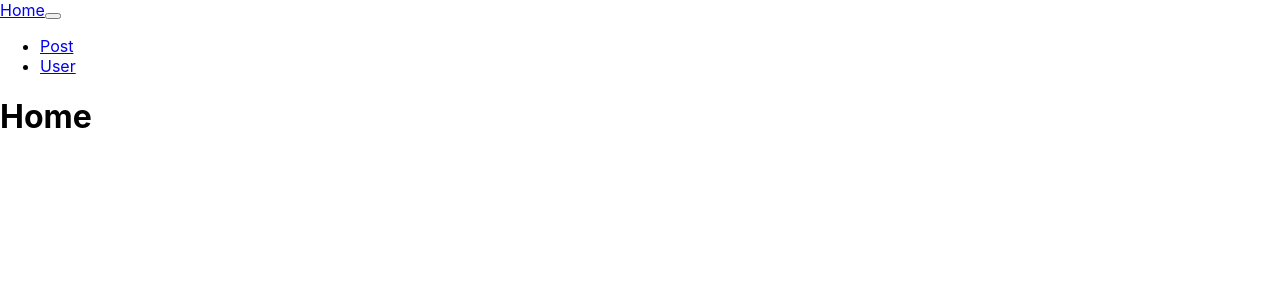
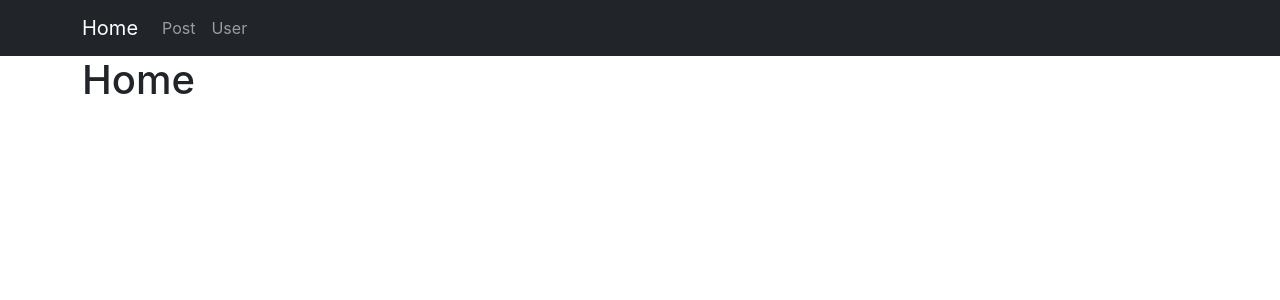
Before and after one commit to jinyul80/react-basic-app, a React (Create React App) app: page / in a window 1280 px wide. Shown: the top 300 px of the page. Built offline with nearby package versions, Linux system fonts and the light colour scheme; the HTML template or start-up script is replaced by a standard one.

Commit message:
v 0.06
React-bootstrap 적용
- Navbar 수정
- Userlist 컴포넌트 수정

```diff
--- a/package.json
+++ b/package.json
@@ -13,9 +13,11 @@
     "@types/react-router": "^5.1.17",
     "@types/react-router-dom": "^5.3.2",
     "axios": "^0.24.0",
+    "bootstrap": "^5.1.3",
     "install": "^0.13.0",
     "npm": "^8.3.0",
     "react": "^17.0.2",
+    "react-bootstrap": "^2.0.4",
     "react-dom": "^17.0.2",
     "react-router": "^5.2.1",
     "react-router-dom": "^5.3.0",
--- a/src/App.tsx
+++ b/src/App.tsx
@@ -1,6 +1,6 @@
 import React from 'react';
 import { Route, Switch } from 'react-router';
-import Navbar from './components/Navbar';
+import MainNavbar from './components/Navbar';
 import Home from './pages/Home';
 import Post from './pages/Post';
 import User from './pages/User';
@@ -8,7 +8,7 @@ import User from './pages/User';
 function App() {
   return (
     <div className="App">
-      <Navbar />
+      <MainNavbar />
       <div className="container">
         <Switch>
           <Route path="/" exact component={Home}></Route>
--- a/src/components/Navbar.tsx
+++ b/src/components/Navbar.tsx
@@ -1,43 +1,30 @@
 import React from 'react';
 import { Link, NavLink } from 'react-router-dom';
+import { Container, Nav, Navbar } from 'react-bootstrap';
 
-const Navbar = () => {
+const MainNavbar = () => {
   return (
     <div>
-      <nav className="navbar navbar-expand-lg navbar-light bg-light">
-        <div className="container-fluid">
+      <Navbar bg="dark" expand="sm" variant="dark">
+        <Container>
           <Link className="navbar-brand" to="/">
             Home
           </Link>
-          <button
-            className="navbar-toggler"
-            type="button"
-            data-bs-toggle="collapse"
-            data-bs-target="#navbarNav"
-            aria-controls="navbarNav"
-            aria-expanded="false"
-            aria-label="Toggle navigation"
-          >
-            <span className="navbar-toggler-icon"></span>
-          </button>
-          <div className="collapse navbar-collapse" id="navbarNav">
-            <ul className="navbar-nav">
-              <li className="nav-item">
+          <Navbar.Toggle aria-controls="basic-navbar-nav" />
+          <Navbar.Collapse id="basic-navbar-nav">
+            <Nav className="me-auto">
               <NavLink className="nav-link" to="/post" activeClassName="active">
                 Post
               </NavLink>
-              </li>
-              <li className="nav-item">
               <NavLink className="nav-link" to="/user" activeClassName="active">
                 User
               </NavLink>
-              </li>
-            </ul>
-          </div>
-        </div>
-      </nav>
+            </Nav>
+          </Navbar.Collapse>
+        </Container>
+      </Navbar>
     </div>
   );
 };
 
-export default Navbar;
+export default MainNavbar;
--- a/src/components/UserList.tsx
+++ b/src/components/UserList.tsx
@@ -1,4 +1,5 @@
 import React from 'react';
+import { Card, Col, Container, Row } from 'react-bootstrap';
 import { UserType } from '../pages/User';
 
 interface UserProps {
@@ -7,15 +8,27 @@ interface UserProps {
 
 const UserList = ({ users }: UserProps) => {
   return (
-    <div>
-      {users.map((user) => {
-        return (
-          <div className="card mb-1" key={user.id}>
-            <div className="card-body p-2">{user.name}</div>
-          </div>
-        );
-      })}
-    </div>
+    <Container>
+      <Row xs={1} md={2} xl={3} className="g-2">
+        {users.map((user) => {
+          return (
+            <Col key={user.id}>
+              <Card bg="light" text="dark">
+                <Card.Header>{user.name}</Card.Header>
+                <Card.Body className="p-2">
+                  <Card.Title>{user.username}</Card.Title>
+                  <Card.Text>
+                    email: {user.email} <br />
+                    phone: {user.phone} <br />
+                    website: {user.website}
+                  </Card.Text>
+                </Card.Body>
+              </Card>
+            </Col>
+          );
+        })}
+      </Row>
+    </Container>
   );
 };
 
--- a/src/pages/User.tsx
+++ b/src/pages/User.tsx
@@ -7,6 +7,8 @@ export interface UserType {
   name: string;
   username: string;
   email: string;
+  phone: string;
+  website: string;
 }
 
 const User = () => {
@@ -14,7 +16,7 @@ const User = () => {
 
   useEffect(() => {
     axios.get('https://jsonplaceholder.typicode.com/users').then((responese) => {
-      console.log(responese);
+      // console.log(responese);
       setUsers(responese.data);
     });
   }, []);
```
Also changed, not shown: src/logo.svg (deleted), 1 other file (tests, documents, lock files or other folders). Lines whose indentation alone changed are shown as unchanged.
